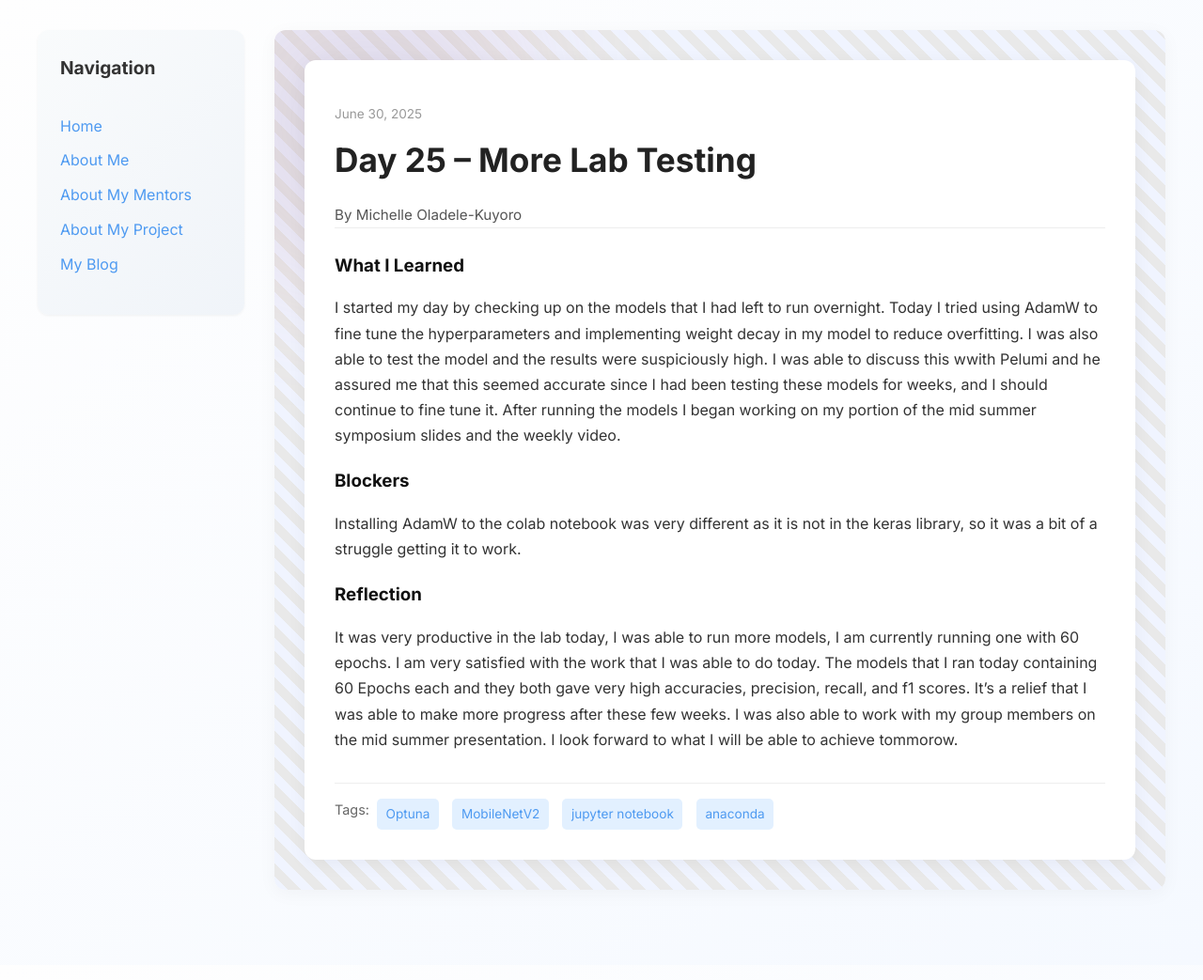
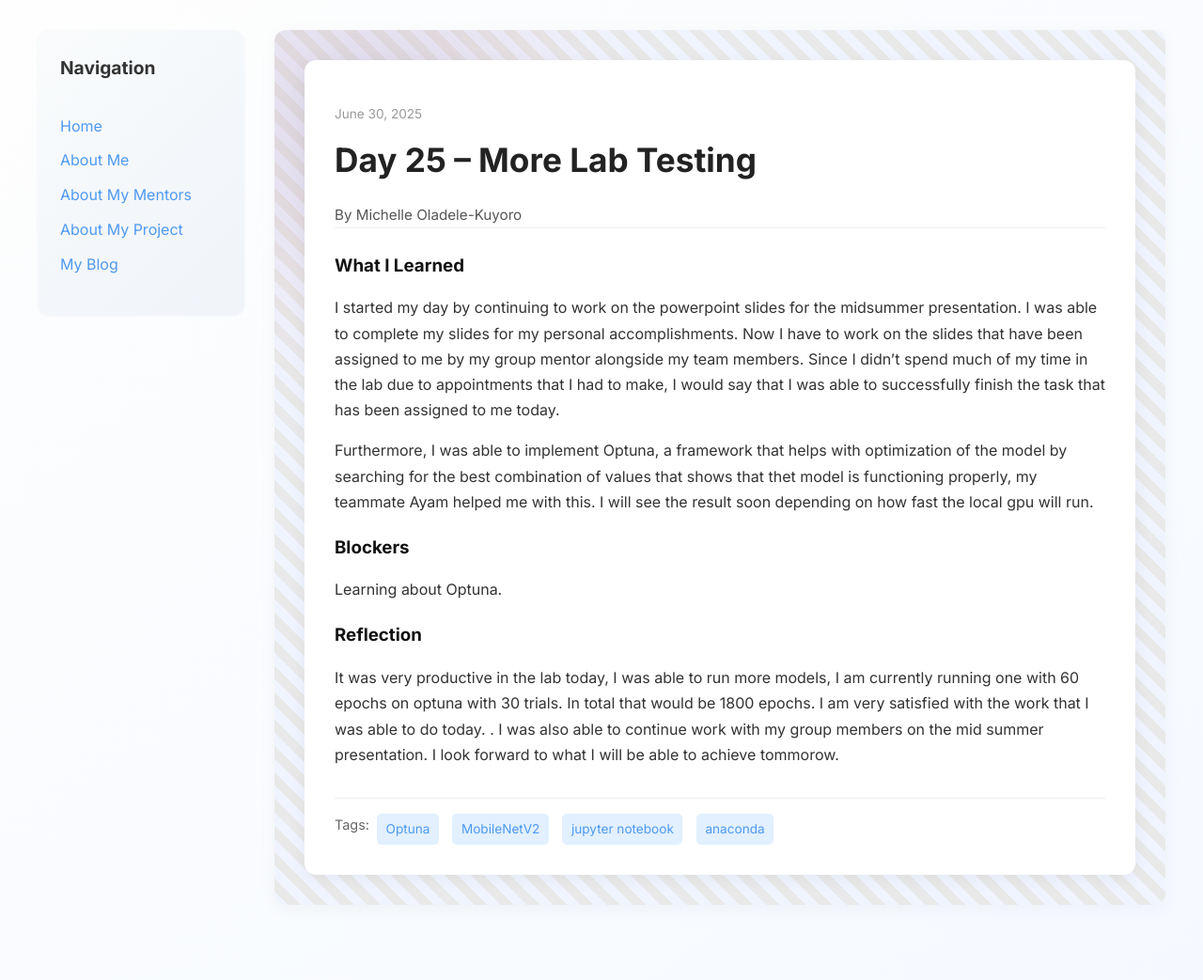
Before and after one commit to Miola585/Miola585.github.io, a Jekyll site: the page built from _posts/2025-06-30-day-25.md, in a window 1280 px wide. Shown: the whole page at 94% size. Built offline with Jekyll 4.4.1, drawn with Linux system fonts in a browser that asks for light colours.

Commit message:
Update 2025-06-30-day-25.md

```diff
--- a/_posts/2025-06-30-day-25.md
+++ b/_posts/2025-06-30-day-25.md
@@ -7,11 +7,13 @@ permalink: /day25.html
 tags: [ "Optuna", "MobileNetV2", "jupyter notebook", "anaconda"]
 
 what_i_learned: |
-  I started my day by checking up on the models that I had left to run overnight. Today I tried using AdamW to fine tune the hyperparameters and implementing weight decay in my model to reduce overfitting. I was also able to test the model and the results were suspiciously high. I was able to discuss this wwith Pelumi and he assured me that this seemed accurate since I had been testing these models for weeks, and I should continue to fine tune it. After running the models I began working on my portion of the mid summer symposium slides and the weekly video.
+  I started my day by continuing to work on the powerpoint slides for the midsummer presentation. I was able to complete my slides for my personal accomplishments. Now I have to work on the slides that have been assigned to me by my group mentor alongside my team members. Since I didn't spend much of my time in the lab due to appointments that I had to make, I would say that I was able to successfully finish the task that has been assigned to me today.
+
+  Furthermore, I was able to implement Optuna, a framework that helps with optimization of the model by searching for the best combination of values that shows that thet model is functioning properly, my teammate Ayam helped me with this. I will see the result soon depending on how fast the local gpu will run.
 
 blockers: |
-   Installing AdamW to the colab notebook was very different as it is not in the keras library, so it was a bit of a struggle getting it to work.
+   Learning about Optuna.
 
 reflection: |
-  It was very productive in the lab today, I was able to run more models, I am currently running one with 60 epochs. I am very satisfied with the work that I was able to do today. The models that I ran today containing 60 Epochs each and they both gave very high accuracies, precision, recall, and f1 scores. It's a relief that I was able to make more progress after these few weeks. I was also able to work with my group members on the mid summer presentation. I look forward to what I will be able to achieve tommorow.
+  It was very productive in the lab today, I was able to run more models, I am currently running one with 60 epochs on optuna with 30 trials. In total that would be 1800 epochs. I am very satisfied with the work that I was able to do today. . I was also able to continue work with my group members on the mid summer presentation. I look forward to what I will be able to achieve tommorow.
 ---
```
